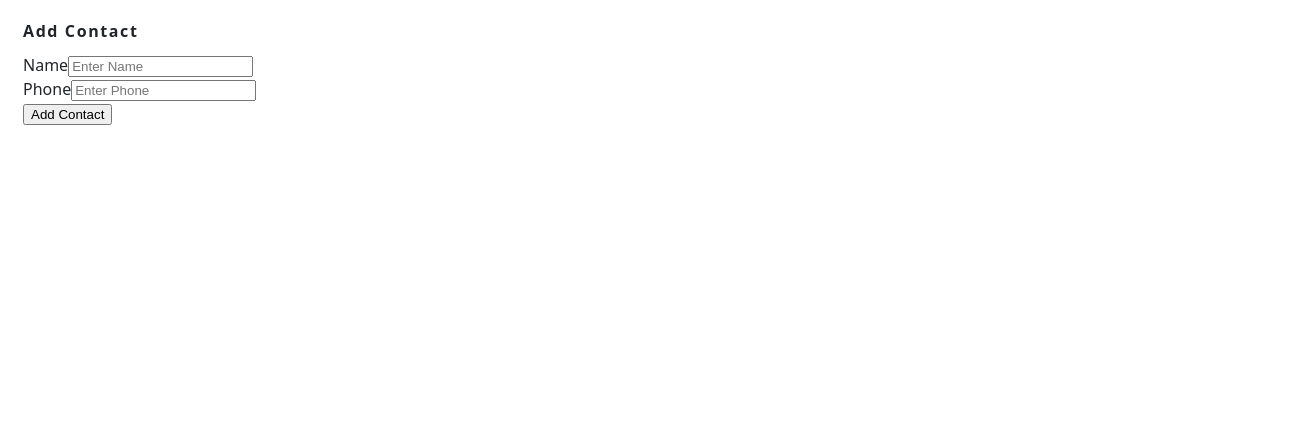
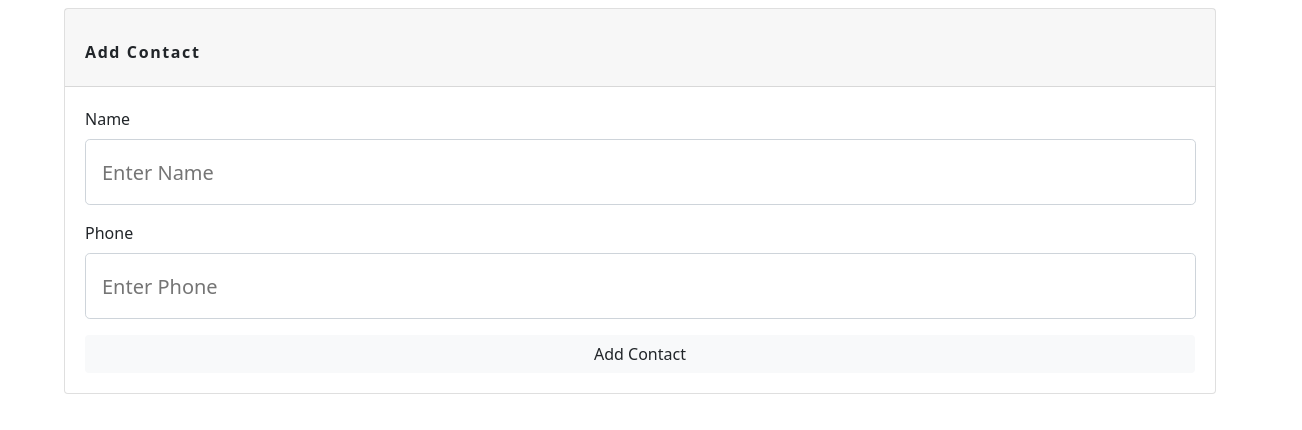
Before and after one commit to standiki/contact-manager-app, a React (Vite) app: page / in a window 1280 px wide. Shown: the top 430 px of the page, 1302 px wide, since content can reach past the window. Built offline with nearby package versions, Linux system fonts and the light colour scheme.

Commit message:
adding styles for Input page

```diff
--- a/src/index.css
+++ b/src/index.css
@@ -65,7 +65,8 @@ h4 {
 } */
 
 .container {
-    width: 100%;
+    width: 90vw;
+    /* margin: 5rem auto; */
     padding-right: 15px;
     padding-left: 15px;
     margin-right: auto;
@@ -107,6 +108,109 @@ Input page
 ================
 */
 
+.card {
+    position: relative;
+    display: flex;
+    flex-direction: column;
+    min-width: 0;
+    word-wrap: break-word;
+    background-color: var(--clr-white);
+    background-clip: border-box;
+    border: 1px solid rgba(0, 0, 0, .125);
+    border-radius: 0.25rem;
+}
+
+.card-header {
+    padding: 0.75rem 1.25rem;
+    margin-bottom: 0;
+    background-color: rgba(0, 0, 0, .03);
+    border-bottom: 1px solid rgba(0, 0, 0, .125);
+    /* border-radius: calc(0.25rem - 1px) calc(0.25rem - 1px) 0 0; */
+}
+
+.card-body {
+    flex: 1 1 auto;
+    min-height: 1px;
+    padding: 1.25rem;
+}
+
+form {
+    display: block;
+    margin-top: 0em;
+}
+
+.form-control {
+    margin-bottom: 1rem;
+}
+
+label {
+    display: inline-block;
+    margin-bottom: 0.5rem;
+}
+
+.control {
+    display: block;
+    width: 97%;
+    font-weight: 400;
+    color: #495057;
+    background: var(--clr-white);
+    background-clip: padding-box;
+    border: 1px solid #ced4da;
+    transition: border-color .15s ease-in-out, box-shadow .15s ease-in-out;
+}
+
+.control-lg {
+    height: calc(1.5em + 1rem + 2px);
+    padding: 0.5rem 1rem;
+    font-size: 1.25rem;
+    line-height: 1.5;
+    border-radius: 0.3rem;
+}
+
+input, button {
+    overflow: visible;
+}
+
+input {
+    writing-mode: horizontal-tb !important;
+    margin: 0;
+    font-family: inherit;
+}
+
+input[type=submit], .btn-block {
+    width: 100%;
+}
+
+[type=submit]:not(:disabled) {
+    cursor: pointer;
+}
+
+input[type='submit' i] {
+    white-space: pre;
+}
+
+.btn-block {
+    display: block;
+}
+
+.btn-light {
+    color: #212529;
+    background: #f8f9fa;
+    border-color: #f8f9fa;
+}
+
+.btn {
+    font-weight: 400;
+    text-align: center;
+    vertical-align: middle;
+    user-select: none;
+    border: 1px solid transparent;
+    padding: 0.375rem 0.75rem;
+    font-size: 1rem;
+    line-height: 1.5;
+    border-radius: 0.25rem;
+    transition: color .15s ease-in-out, background-color .15s ease-in-out, border-color .15s ease-in-out, box-shadow .15s ease-in-out;
+}
 
 
 
```
